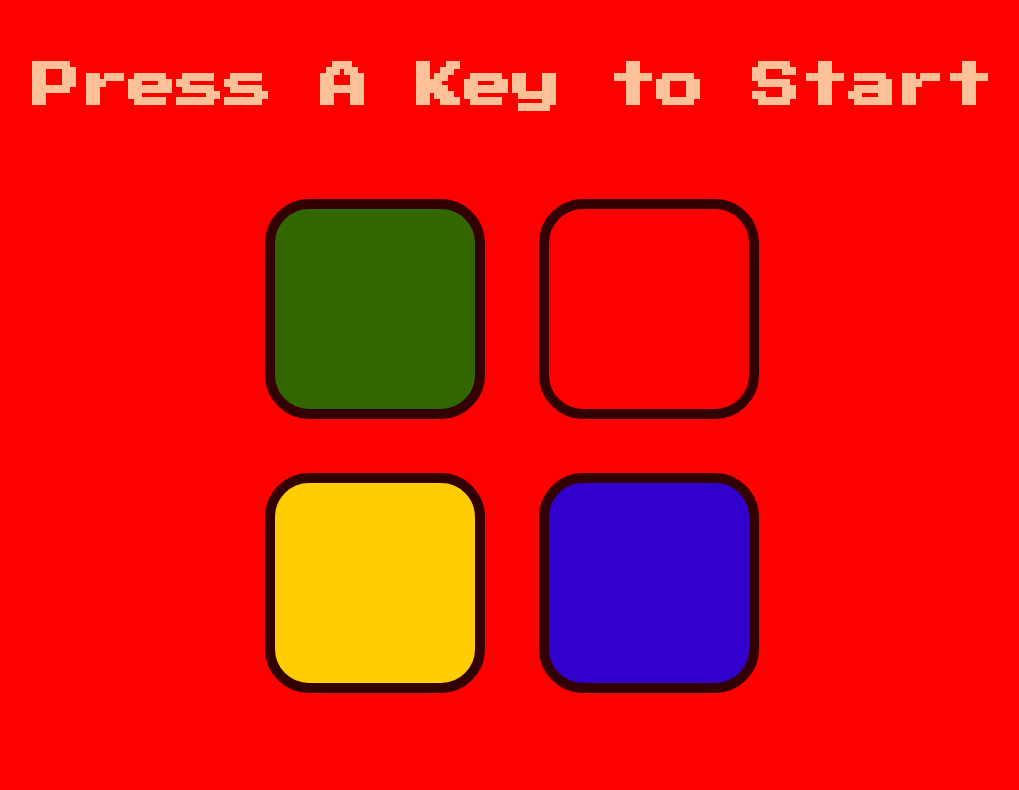
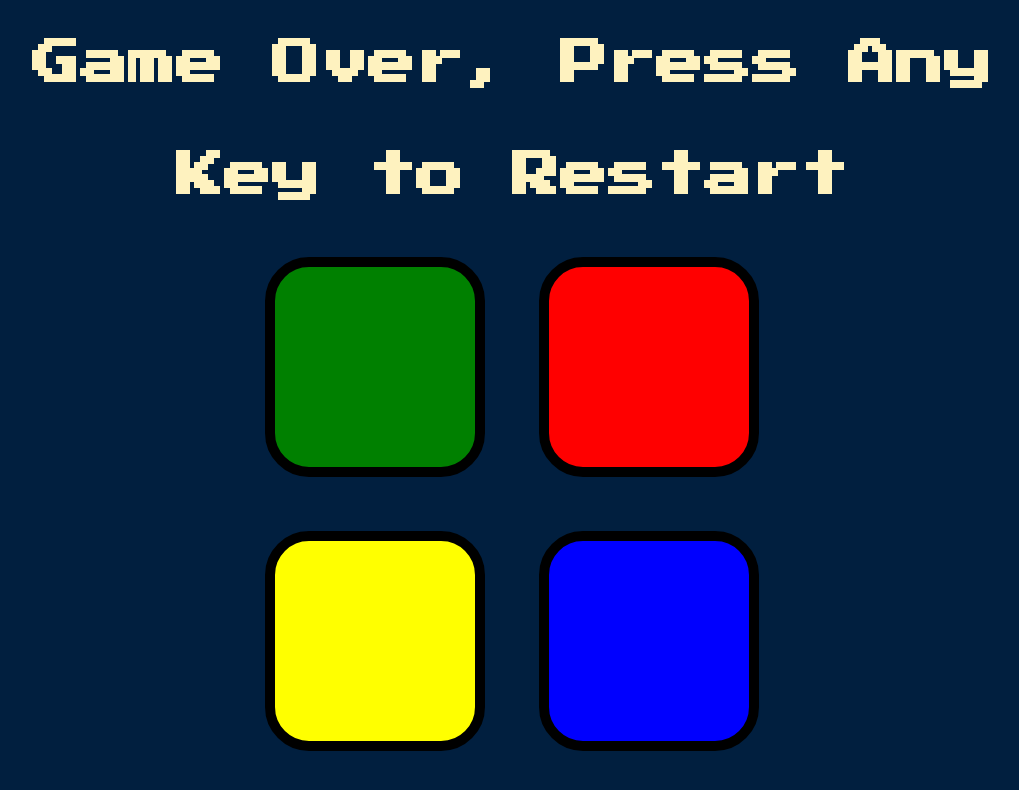
Before and after one commit to Raven-of-1849/Simon-game, a plain HTML site: page index.html in a window 1280 px wide. Both pictures are taken after a click on the element 503 px from the left and 309 px from the top of the page. Shown: the whole page, without its empty margins (128-1147 px from the left). Drawn offline with nearby package versions, Linux system fonts and the light colour scheme.

Commit message:
Further Game over css added
Jquery css classses were added along with game over sound.

```diff
--- a/game.js
+++ b/game.js
@@ -54,7 +54,15 @@ function checkAnswer(currentLevel) {
         setTimeout(nextSequence, 600);
     }
   } else {
+    roundLost.play();
+
     $("body").addClass("game-over");
+    setTimeout(function() {
+      $("body").removeClass("game-over");
+    }, 200);
+
+    $(" h1#level-title").addClass("game-over-spacing");
+    $("#level-title").text("Game Over, Press Any Key to Restart");
   }
 }
 
--- a/styles.css
+++ b/styles.css
@@ -31,6 +31,13 @@ body {
   opacity: 0.8;
 }
 
+.game-over-spacing {
+  height: 6rem;
+  line-height: 7rem;
+  margin-top: 0rem !important;
+  margin-bottom: 8rem !important;
+}
+
 .red {
   background-color: red;
 }
```
